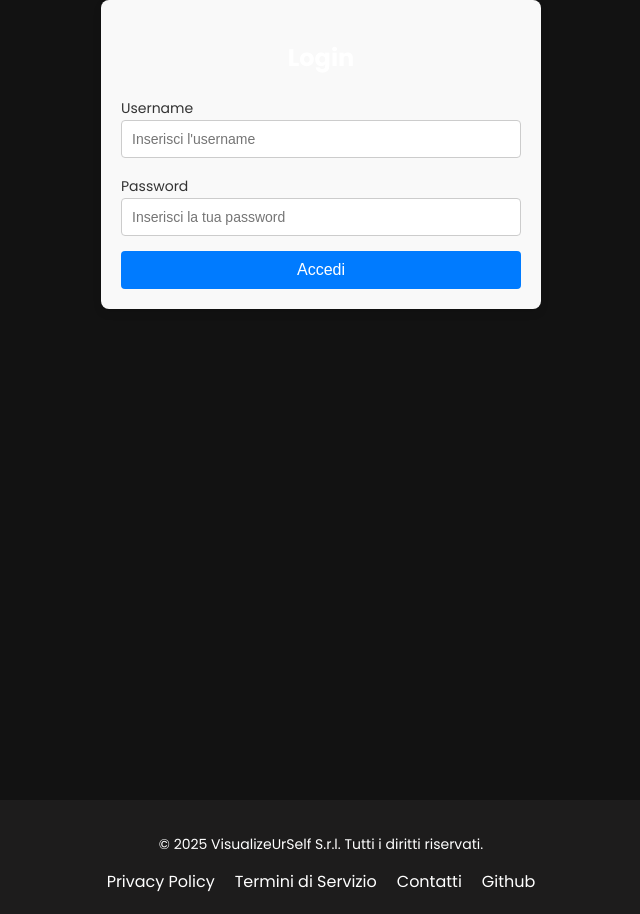
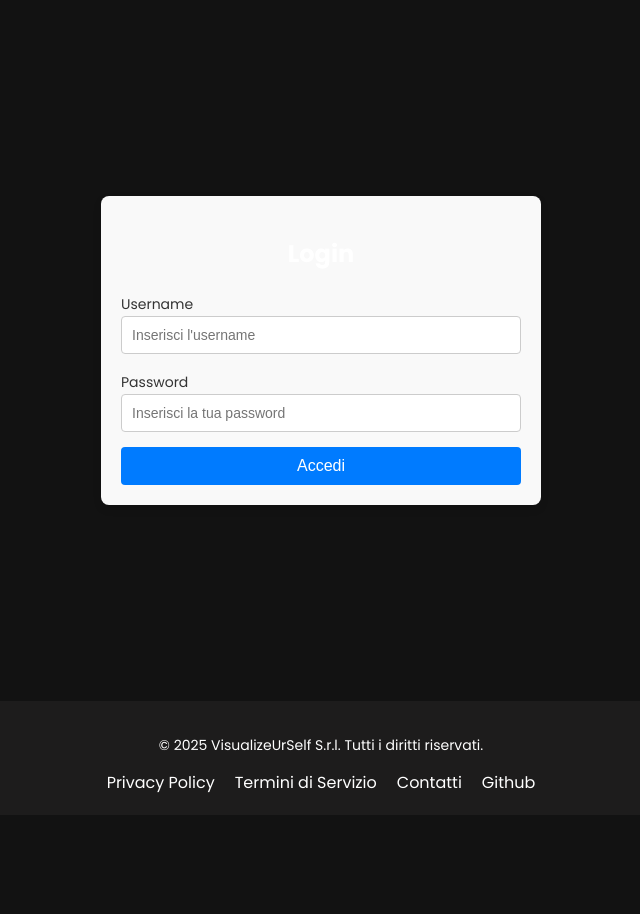
Before and after one commit to gennaro-97/ProgettoFinale, an Angular app in the folder frontend/: page /login in a window 1280 px wide. Shown: the whole page, without its empty margins (319-959 px from the left). After the commit the page ends 815 px from the top, so only its background shows below. Built offline with nearby package versions, Linux system fonts and the light colour scheme.

Commit message:
conza il magion

```diff
--- a/frontend/src/app/app.component.css
+++ b/frontend/src/app/app.component.css
@@ -1,10 +1,10 @@
 /* Contenitore principale */
 .index {
     width: 100%; /* Occupa tutta la larghezza dello schermo */
-    min-height: 100vh; /* Assicura che il contenitore occupi almeno l'altezza della finestra */
+    min-height: 87.6vh; /* Assicura che il contenitore occupi almeno l'altezza della finestra */
     display: flex;
     flex-direction: column; /* Disposizione verticale */
-    justify-content: flex-start; /* Allinea il contenuto in alto */
+    justify-content: center; /* Allinea il contenuto in alto */
     align-items: stretch; /* Allinea gli elementi figli per occupare tutta la larghezza */
     box-sizing: border-box; /* Include padding e bordi nella larghezza totale */
     margin: 0;
--- a/frontend/src/app/components/COMMONS/footer/footer.component.css
+++ b/frontend/src/app/components/COMMONS/footer/footer.component.css
@@ -6,6 +6,7 @@
     width: 100%; /* Occupa tutta la larghezza dello schermo */
     position: relative; /* Assicura che il footer rimanga nel flusso del layout */
     box-sizing: border-box; /* Include padding e bordi nella larghezza totale */
+    max-height: 20vh;
 }
 
 .footer-content {
```
